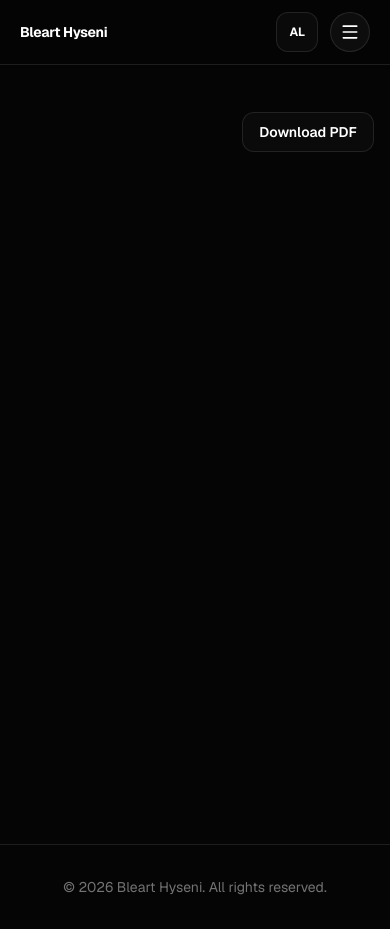
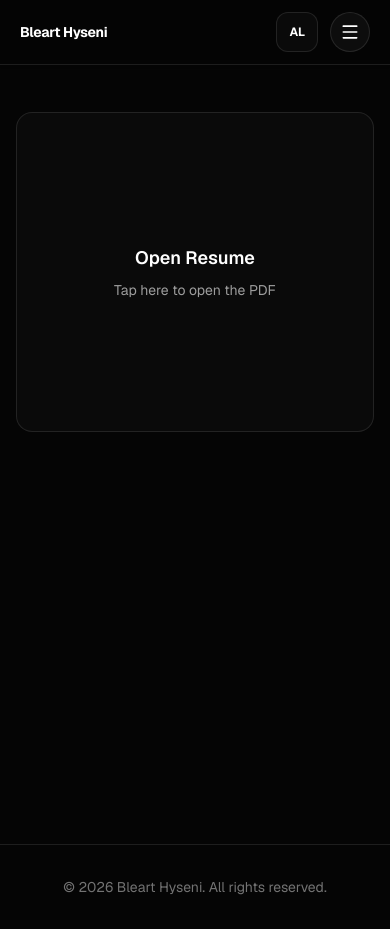
Before and after one commit to blearthysenii/blearthyseni-portfolio, a Next.js app in the folder web/: page /en/resume in a window 390 px wide. Built offline with nearby package versions, Linux system fonts and the light colour scheme.

Commit message:
Update pdf

```diff
--- a/web/app/al/cv/page.tsx
+++ b/web/app/al/cv/page.tsx
@@ -5,24 +5,47 @@ export default function CVPage() {
   return (
     <>
       <Navbar />
+
       <main className="min-h-screen overflow-x-hidden bg-[#050505] px-4 pb-16 pt-28 sm:px-6 lg:px-8">
-        <div className="mx-auto w-[min(calc(100vw-2rem),794px)] sm:w-[min(calc(100vw-3rem),794px)] lg:w-[min(calc(100vw-4rem),794px)]">
-          <div className="resume-toolbar-rise mb-5 flex justify-end">
+        <div className="mx-auto w-full max-w-[794px] overflow-hidden">
+          {/* Download button - Desktop only */}
+          <div className="resume-toolbar-rise mb-5 hidden justify-end md:flex">
             <a
               href="/resume/alb.pdf"
-              download="Bleart_Hyseni_Resume.pdf"
+              download="Bleart_Hyseni_CV.pdf"
               className="inline-flex h-10 items-center justify-center rounded-xl border border-white/10 bg-neutral-950 px-4 text-sm font-semibold text-white transition hover:bg-neutral-900"
             >
               Shkarko PDF
             </a>
           </div>
+
+          {/* Mobile: Safari iPhone does not render PDF iframe reliably */}
+          <div className="resume-paper-rise block md:hidden">
+            <a
+              href="/resume/alb.pdf"
+              target="_blank"
+              rel="noopener noreferrer"
+              className="flex min-h-[320px] w-full flex-col items-center justify-center rounded-2xl border border-white/10 bg-neutral-950 px-6 text-center text-white transition hover:bg-neutral-900"
+            >
+              <span className="text-lg font-semibold">Hape CV-në</span>
+              <span className="mt-2 text-sm text-white/60">
+                Preke këtu për ta hapur PDF-in
+              </span>
+            </a>
+          </div>
+
+          {/* Desktop / tablet */}
           <iframe
             src="/resume/alb.pdf#toolbar=0&navpanes=0&scrollbar=0&view=FitH&zoom=page-width"
             title="Bleart Hyseni CV"
-            className="resume-paper-rise block aspect-[210/297] w-full max-w-full border-0"
+            className="resume-paper-rise hidden w-full max-w-full border-0 md:block"
+            style={{
+              height: "1123px",
+            }}
           />
         </div>
       </main>
+
       <Footer />
     </>
   );
--- a/web/app/en/resume/page.tsx
+++ b/web/app/en/resume/page.tsx
@@ -5,9 +5,11 @@ export default function ResumePage() {
   return (
     <>
       <Navbar />
+
       <main className="min-h-screen overflow-x-hidden bg-[#050505] px-4 pb-16 pt-28 sm:px-6 lg:px-8">
-        <div className="mx-auto w-[min(calc(100vw-2rem),794px)] sm:w-[min(calc(100vw-3rem),794px)] lg:w-[min(calc(100vw-4rem),794px)]">
-          <div className="resume-toolbar-rise mb-5 flex justify-end">
+        <div className="mx-auto w-full max-w-[794px] overflow-hidden">
+          {/* Download button - Desktop only */}
+          <div className="resume-toolbar-rise mb-5 hidden justify-end md:flex">
             <a
               href="/resume/eng.pdf"
               download="Bleart_Hyseni_Resume.pdf"
@@ -16,13 +18,34 @@ export default function ResumePage() {
               Download PDF
             </a>
           </div>
+
+          {/* Mobile: Safari iPhone does not render PDF iframe reliably */}
+          <div className="resume-paper-rise block md:hidden">
+            <a
+              href="/resume/eng.pdf"
+              target="_blank"
+              rel="noopener noreferrer"
+              className="flex min-h-[320px] w-full flex-col items-center justify-center rounded-2xl border border-white/10 bg-neutral-950 px-6 text-center text-white transition hover:bg-neutral-900"
+            >
+              <span className="text-lg font-semibold">Open Resume</span>
+              <span className="mt-2 text-sm text-white/60">
+                Tap here to open the PDF
+              </span>
+            </a>
+          </div>
+
+          {/* Desktop / tablet */}
           <iframe
             src="/resume/eng.pdf#toolbar=0&navpanes=0&scrollbar=0&view=FitH&zoom=page-width"
             title="Bleart Hyseni Resume"
-            className="resume-paper-rise block aspect-[210/297] w-full max-w-full border-0"
+            className="resume-paper-rise hidden w-full max-w-full border-0 md:block"
+            style={{
+              height: "1123px",
+            }}
           />
         </div>
       </main>
+
       <Footer />
     </>
   );
```
